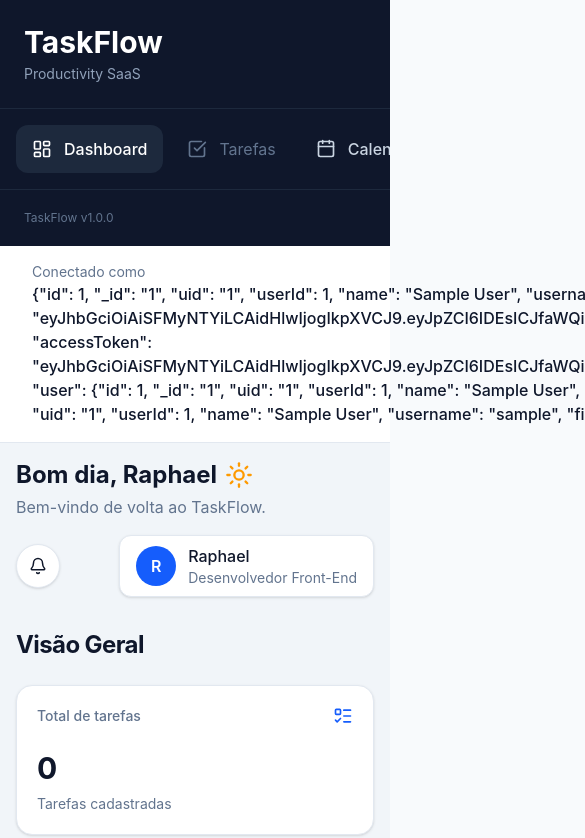
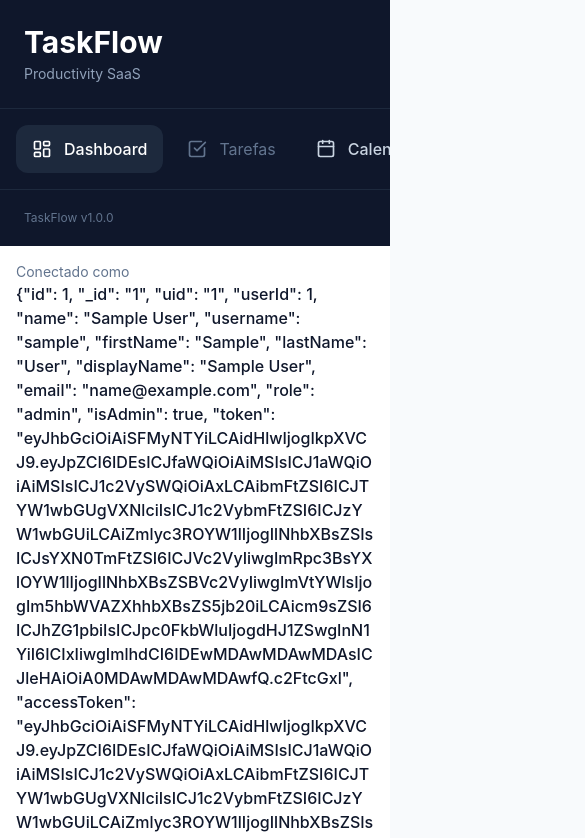
Before and after one commit to Britou/taskflow, a React (Vite) app: page /dashboard in a window 390 px wide. Shown: the top 838 px of the page, 585 px wide, since content can reach past the window. Built offline with nearby package versions, Linux system fonts and the light colour scheme; no server answers; the database is empty; sample sign-in values are in the browser's storage.

Commit message:
feat: melhorando responsividade do header global

```diff
--- a/src/components/Header.tsx
+++ b/src/components/Header.tsx
@@ -5,19 +5,20 @@ export function Header() {
   const { user, logout } = useAuth();
 
   return (
-    <header className="flex items-center justify-between border-b border-slate-200 bg-white px-8 py-4">
-      <div>
+    <header className="flex flex-col gap-3 border-b border-slate-200 bg-white px-4 py-4 sm:flex-row sm:items-center sm:justify-between sm:px-6 lg:px-8">
+      <div className="min-w-0">
         <p className="text-sm text-slate-500">
           Conectado como
         </p>
 
-        <p className="font-medium text-slate-900">
+        <p className="break-words font-medium text-slate-900">
           {user ?? "admin@email.com"}
         </p>
       </div>
 
       <Button
         variant="secondary"
+        className="w-full sm:w-auto"
         onClick={logout}
       >
         Sair
```
